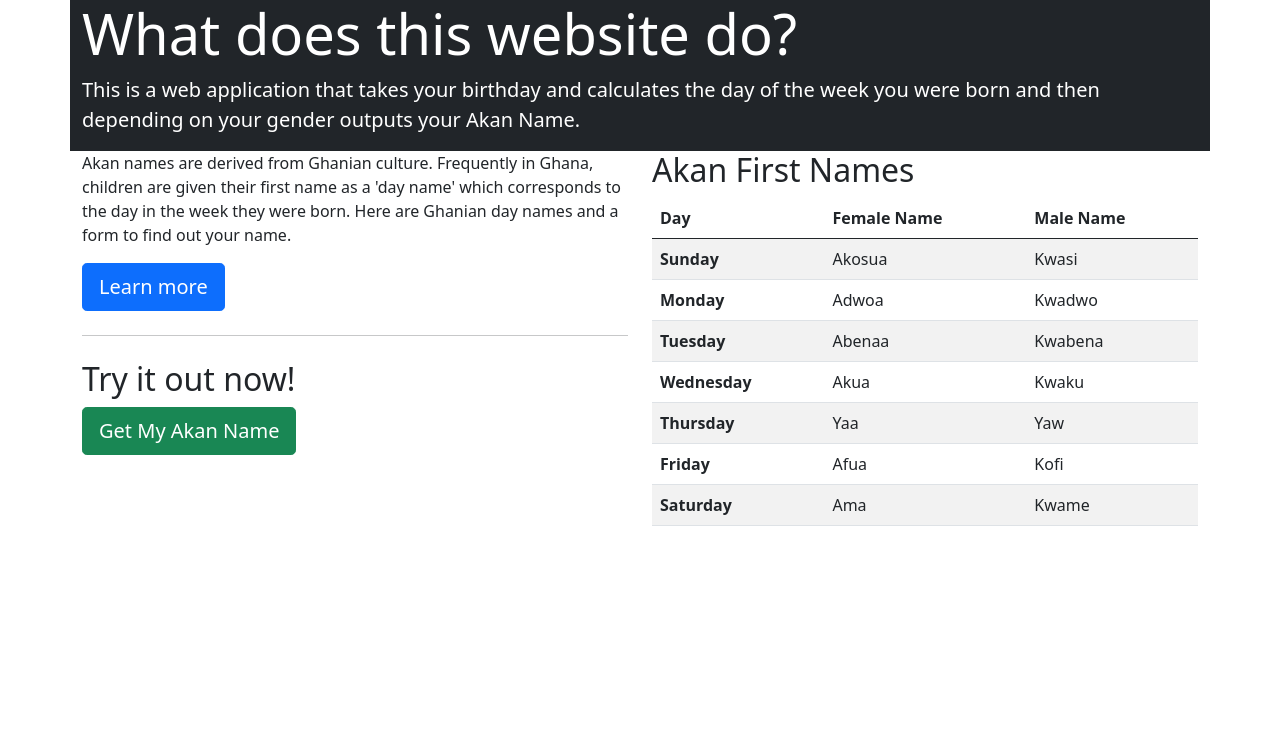
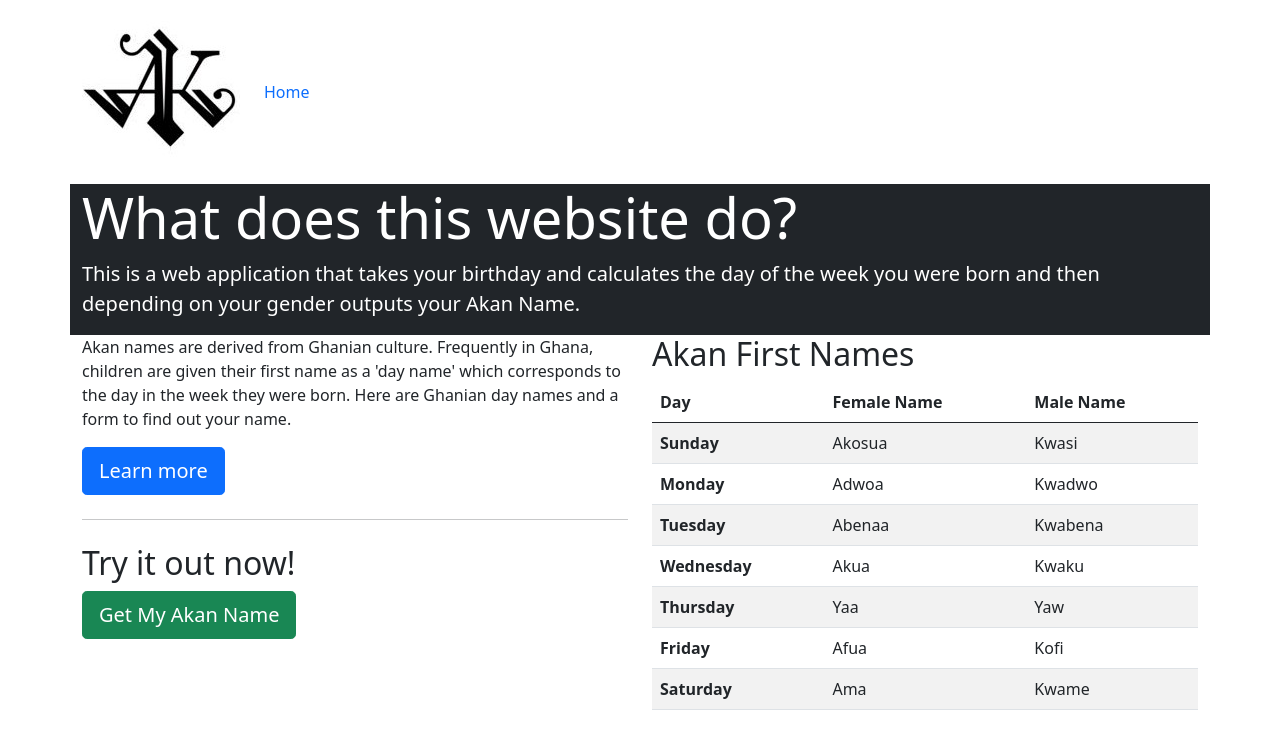
Before and after one commit to BwanaQ/akan-name-generator, a plain HTML site: page index.html in a window 1280 px wide. Drawn offline with nearby package versions, Linux system fonts and the light colour scheme.

Commit message:
add navbar

```diff
--- a/index.html
+++ b/index.html
@@ -7,6 +7,7 @@
 
     <!-- Bootstrap CSS -->
     <link href="https://cdn.jsdelivr.net/npm/bootstrap@5.0.0-beta1/dist/css/bootstrap.min.css" rel="stylesheet" integrity="sha384-giJF6kkoqNQ00vy+HMDP7azOuL0xtbfIcaT9wjKHr8RbDVddVHyTfAAsrekwKmP1" crossorigin="anonymous">
+    <script src="https://code.jquery.com/jquery-3.3.1.slim.min.js" integrity="sha384-q8i/X+965DzO0rT7abK41JStQIAqVgRVzpbzo5smXKp4YfRvH+8abtTE1Pi6jizo" crossorigin="anonymous"></script>
     <!-- Load local script and css files-->
     <link rel="stylesheet" type="text/css" href="./css/styles.css" media="screen"/>
     <title>Akan Name Predictor</title>
@@ -14,7 +15,19 @@
   <body>
     <div class="container">
       <div class="header">
-
+        <nav class="navbar navbar-expand-md">
+          <a class="navbar-brand" href="#"><img src="./images/akan-logo.jpg"></a>
+          <button class="navbar-toggler navbar-dark" type="button" data-toggle="collapse" data-target="#main-navigation">
+            <span class="navbar-toggler-icon"></span>
+          </button>
+          <div class="collapse navbar-collapse" id="main-navigation">
+            <ul class="navbar-nav">
+              <li class="nav-item">
+                <a class="nav-link" href="#">Home</a>
+              </li>
+           </ul>
+          </div>
+        </nav>
       </div>
       <div class="main">
         <div class="row">
--- a/javascript/scripts.js
+++ b/javascript/scripts.js
@@ -22,11 +22,11 @@ var getAkanName = function(){
       if(dd>0 && dd<=31){
         //alert("Everything is okay");
         //Day of the week (d) = ( ( (CC/4) -2*CC-1) + ((5*YY/4) ) + ((26*(MM+1)/10)) + DD ) mod 7
-        dayOfWeekRHS = (((cc/4)-2*cc-1)+((5*yy/4))+((26*(mm+1)/10))+dd);
+        dayOfWeekRHS = (((cc/4) -2*cc-1)+((5*yy/4))+((26*(mm+1)/10))+dd);
         dayOfWeekRHSFloor = Math.floor(dayOfWeekRHS);
-        console.log(dayOfWeekRHSFloor);
+        //console.log(dayOfWeekRHSFloor);
         dayOfWeek = dayOfWeekRHSFloor % 7;
-        console.log(dayOfWeek);
+        //console.log(dayOfWeek);
         if (genderUp==='M'){
           return(alert("Your male Akan name is "+ maleNames[dayOfWeek]));
         } else {
```
Also changed, not shown: 1 other file.
